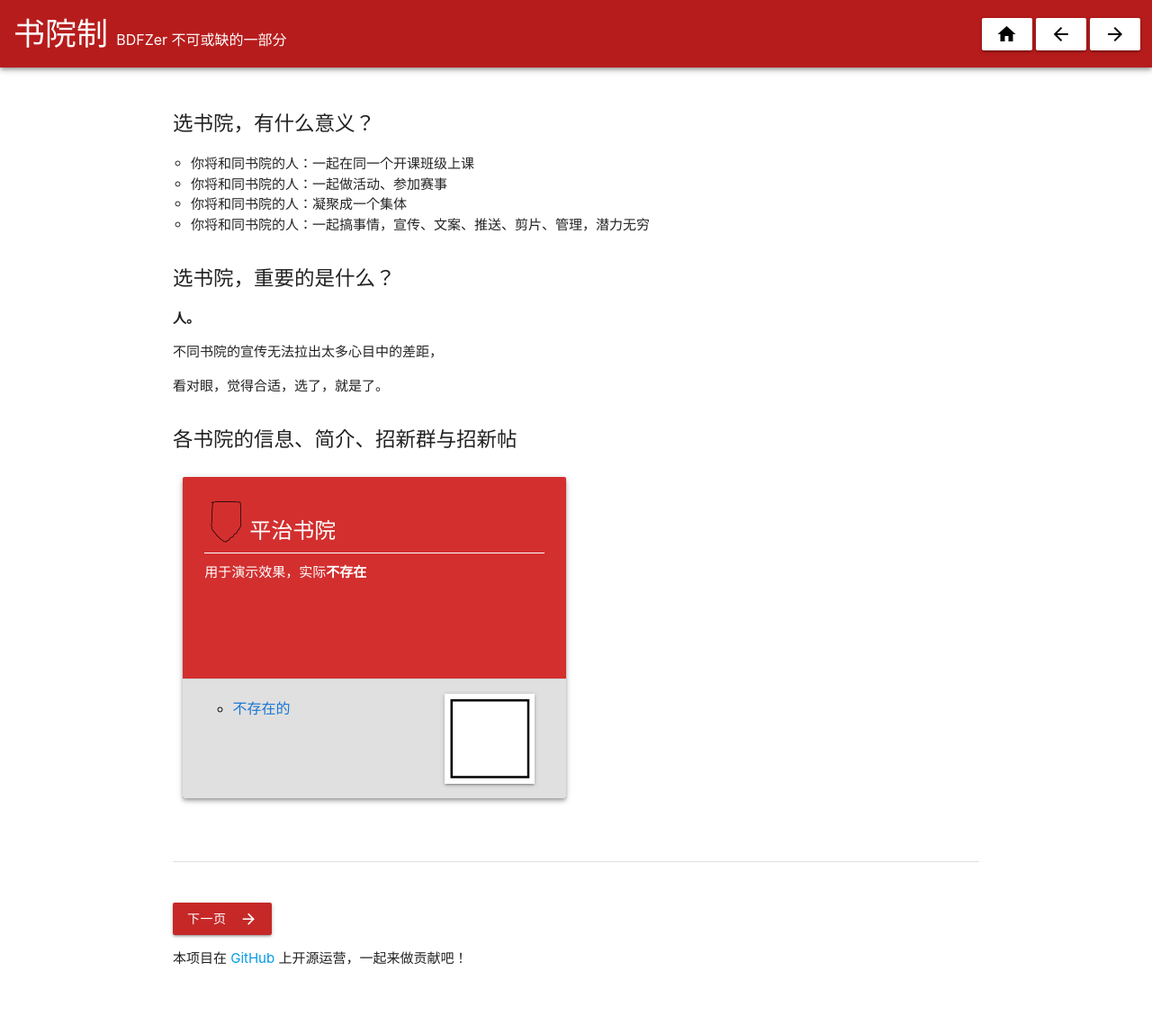
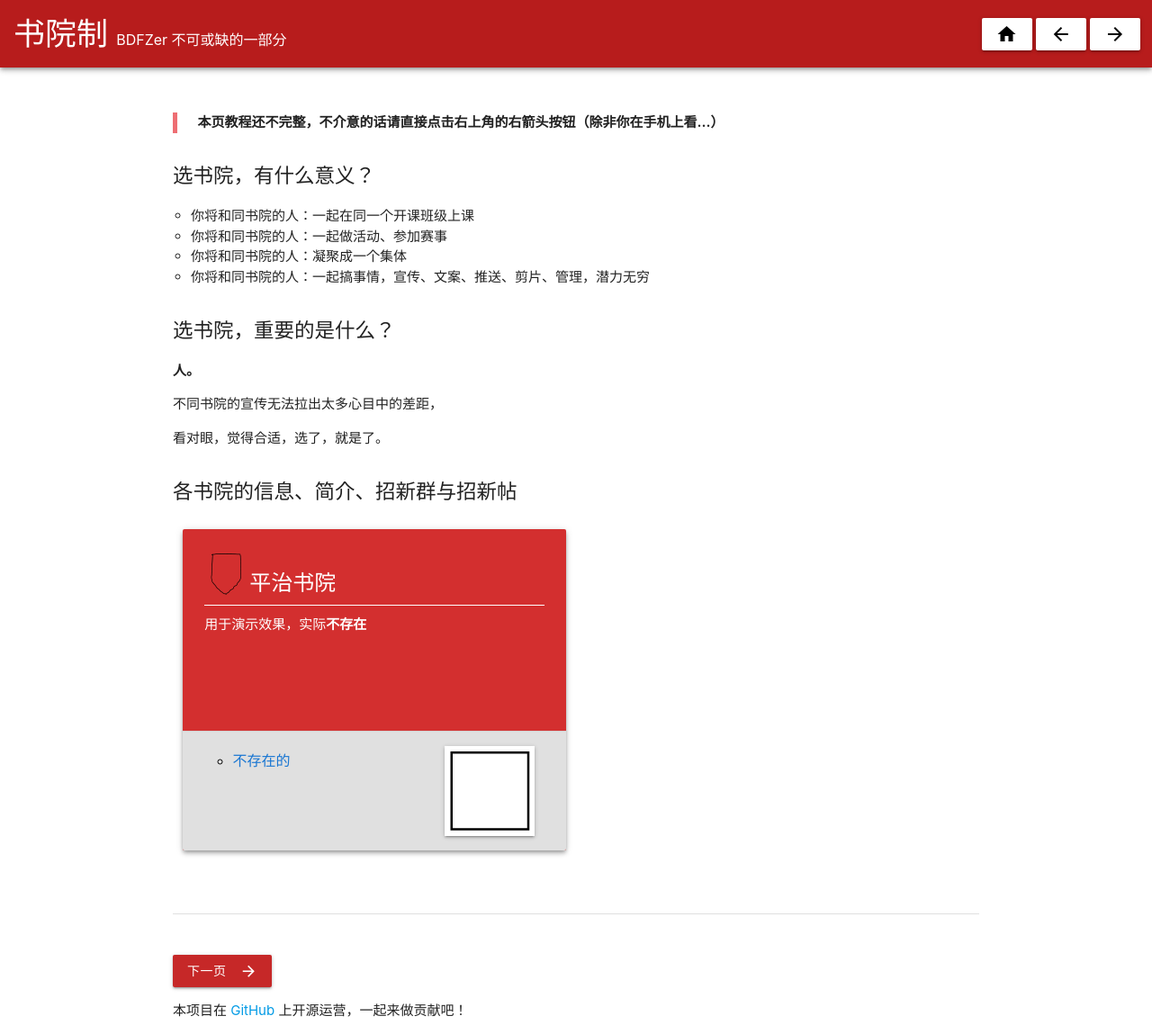
Before and after one commit to pkuschool/intro, a Jekyll site: the page built from 05-Houses.md, in a window 1280 px wide. Shown: the whole page at 90% size. Built offline with Jekyll 4.4.1, drawn with Linux system fonts in a browser that asks for light colours; nearby versions of some CDN libraries; our own code applies the rules of GitHub Pages for plain Markdown files; before the commit the page ends 1091 px from its top, so only the background shows below that.

Commit message:
Update 05-Houses.md

```diff
--- a/05-Houses.md
+++ b/05-Houses.md
@@ -9,6 +9,10 @@ author:
   - 刘语辰
 
 ---
+
+
+> **本页教程还不完整，不介意的话请直接点击右上角的右箭头按钮（除非你在手机上看...）**
+
 
 ## 选书院，有什么意义？
 
```
